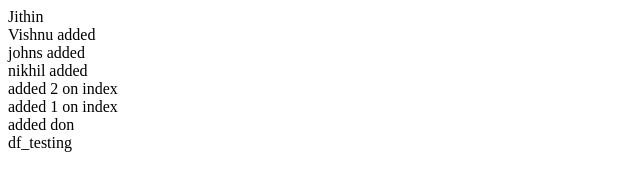
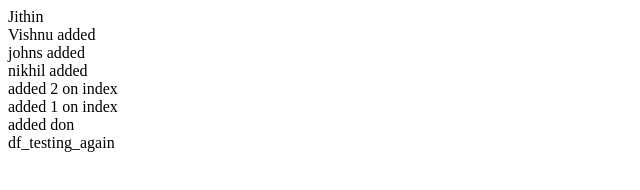
Before and after one commit to Jithinkg/git_study, a plain HTML site: page index.html in a window 1280 px wide. Shown: the full height of the page, 0-640 px from the left. Drawn offline with Linux system fonts and the light colour scheme.

Commit message:
testing again

```diff
--- a/index.html
+++ b/index.html
@@ -16,7 +16,7 @@
 
     <div>added 1 on index</div>
     <div>added don</div>
-    <div>df_testing</div>
+    <div>df_testing_again</div>
 
 </body>
 </html>
```
